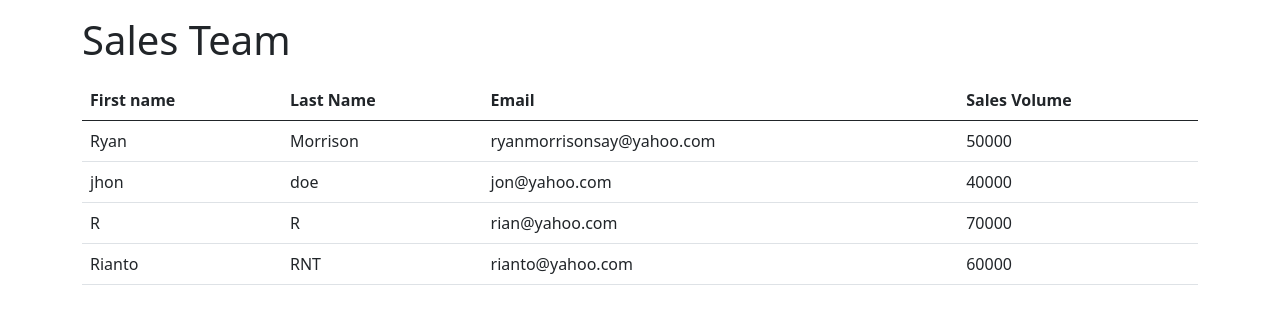
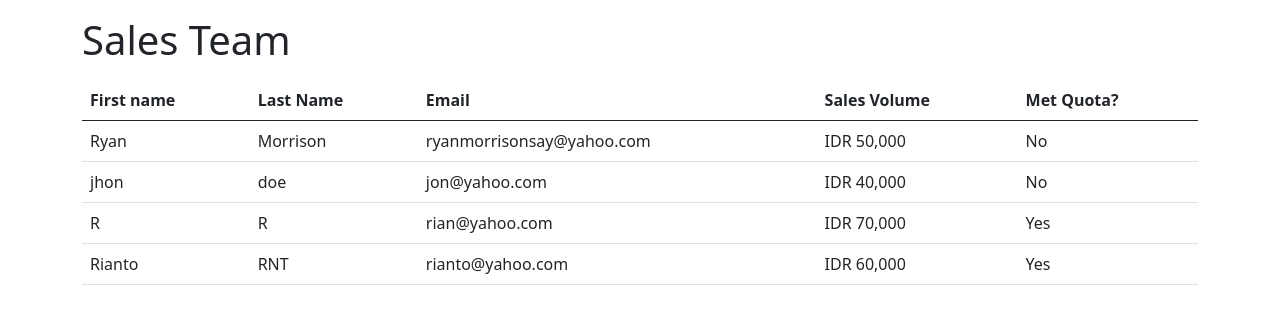
Before and after one commit to Rianto-RNT/angular-training, an Angular app in the folder sales-project/: page / in a window 1280 px wide. Shown: the top 324 px of the page. Built offline with nearby package versions, Linux system fonts and the light colour scheme.

Commit message:
+ Met Qouta and format using currency pipe

```diff
--- a/sales-project/src/app/sales-person-list/sales-person-list-bootstrap.component.html
+++ b/sales-project/src/app/sales-person-list/sales-person-list-bootstrap.component.html
@@ -5,6 +5,7 @@
       <th>Last Name</th>
       <th>Email</th>
       <th>Sales Volume</th>
+      <th>Met Quota?</th>
     </tr>
   </thead>
 
@@ -13,7 +14,12 @@
       <td>{{ tempSalesPerson.firstName }}</td>
       <td>{{ tempSalesPerson.lastName }}</td>
       <td>{{ tempSalesPerson.email }}</td>
-      <td>{{ tempSalesPerson.salesVolume }}</td>
+      <td>{{ tempSalesPerson.salesVolume | currency:'IDR ':'symbol':'3.0'}}</td>
+
+      <td>
+          <div *ngIf="tempSalesPerson.salesVolume >= 60000; else myElseBlock">Yes</div>
+          <ng-template #myElseBlock>No</ng-template>
+      </td>
     </tr>
   </tbody>
 </table>
```
